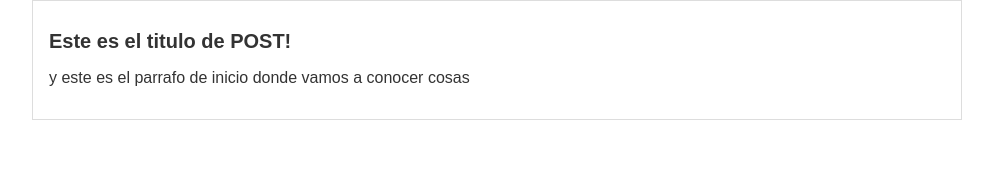
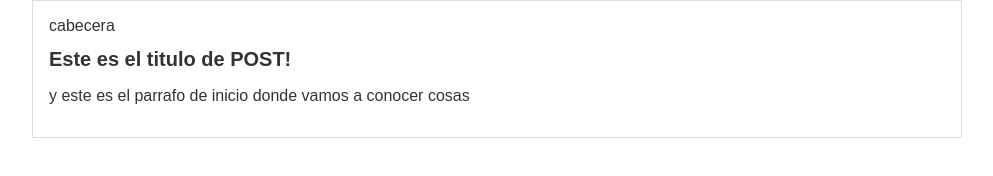
Before and after one commit to CamiloAyala1438/Hyperblog, a plain HTML site: page BLogpost.html in a window 1280 px wide. Shown: the whole page, without its empty margins (143-1136 px from the left). Drawn offline with Linux system fonts and the light colour scheme.

Commit message:
estructura inicial cabecera

```diff
--- a/BLogpost.html
+++ b/BLogpost.html
@@ -8,7 +8,10 @@
 </head>
 <body>
   <div id="container">
-      <div id="post">
+    <div id=cabecera>
+       cabecera
+    </div>
+    <div id="post">
           <h1>Este es el titulo de POST!</h1>
           <p> y este es el parrafo de inicio donde vamos a conocer cosas</p>
       </div>
```
